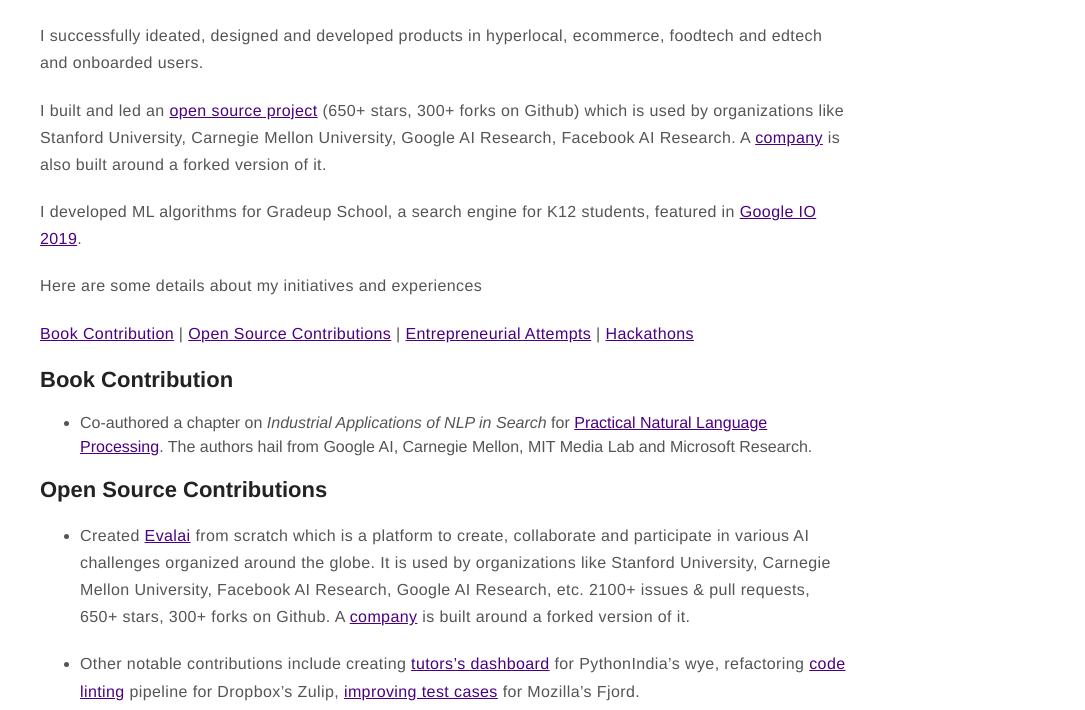
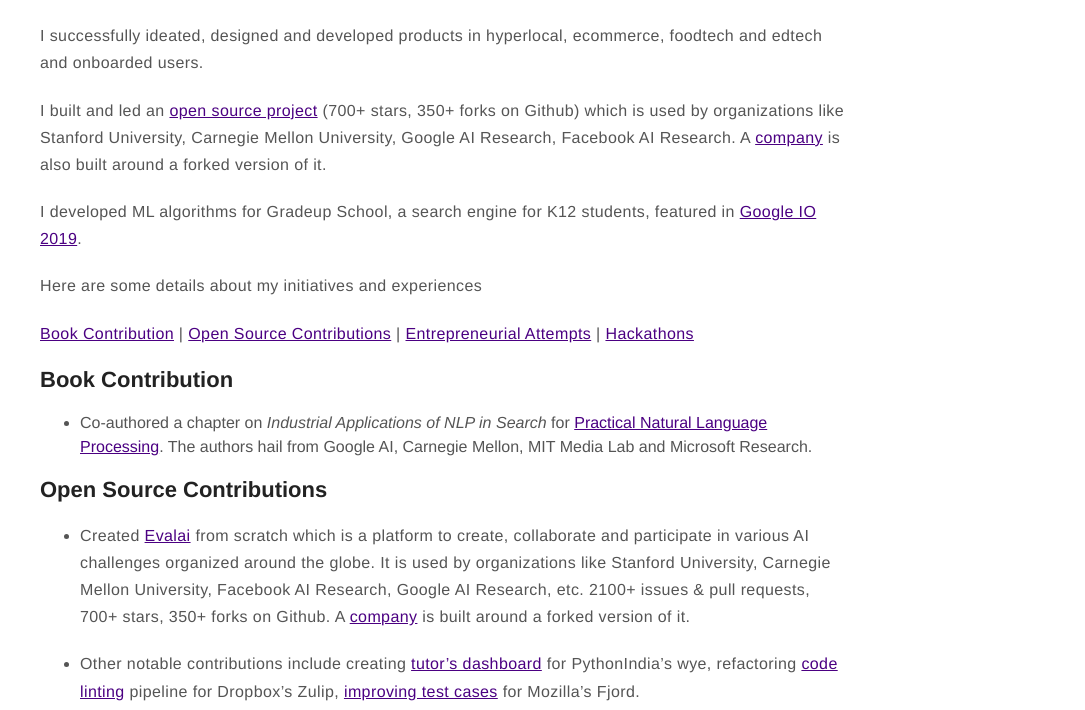
Before and after one commit to taranjeet/taranjeet.github.io, a Jekyll site: the page built from about.md, in a window 1280 px wide and 1400 px high. Shown: the part 687-1397 px from the top of the window, without its empty margins (195-1280 px from the left). Built offline with Jekyll 4.4.1, drawn with Linux system fonts in a browser that asks for light colours.

Commit message:
update stats and fix typo.

```diff
--- a/about.md
+++ b/about.md
@@ -14,7 +14,7 @@ I have worked with large organizations including Paytm, Open edX, Schneider Elec
 
 I successfully ideated, designed and developed products in hyperlocal, ecommerce, foodtech and edtech and onboarded users.
 
-I built and led an [open source project](https://github.com/cloud-cv/evalai) (650+ stars, 300+ forks on Github) which is used by organizations like Stanford University, Carnegie Mellon University, Google AI Research, Facebook AI Research. A [company](https://caliper.ai/) is also built around a forked version of it.
+I built and led an [open source project](https://github.com/cloud-cv/evalai) (700+ stars, 350+ forks on Github) which is used by organizations like Stanford University, Carnegie Mellon University, Google AI Research, Facebook AI Research. A [company](https://caliper.ai/) is also built around a forked version of it.
 
 I developed ML algorithms for Gradeup School, a search engine for K12 students, featured in [Google IO 2019](https://www.asianage.com/technology/in-other-news/090519/google-io-2019-featured-two-indian-companies-for-excellent-use-of-machine-learning.html).
 
@@ -28,9 +28,9 @@ Here are some details about my initiatives and experiences
 
 ## Open Source Contributions
 
-* Created [Evalai](https://evalai.cloudcv.org) from scratch which is a platform to create, collaborate and participate in various AI challenges organized around the globe. It is used by organizations like Stanford University, Carnegie Mellon University, Facebook AI Research, Google AI Research, etc. 2100+ issues & pull requests, 650+ stars, 300+ forks on Github. A [company](https://caliper.ai/) is built around a forked version of it.
+* Created [Evalai](https://evalai.cloudcv.org) from scratch which is a platform to create, collaborate and participate in various AI challenges organized around the globe. It is used by organizations like Stanford University, Carnegie Mellon University, Facebook AI Research, Google AI Research, etc. 2100+ issues & pull requests, 700+ stars, 350+ forks on Github. A [company](https://caliper.ai/) is built around a forked version of it.
 
-* Other notable contributions include creating [tutors's dashboard](https://github.com/pythonindia/wye/commits?author=taranjeet) for PythonIndia's wye, refactoring [code linting](https://github.com/zulip/zulip/commits?author=taranjeet) pipeline for Dropbox's Zulip, [improving test cases](https://github.com/mozilla/fjord/commits?author=taranjeet) for Mozilla’s Fjord.
+* Other notable contributions include creating [tutor's dashboard](https://github.com/pythonindia/wye/commits?author=taranjeet) for PythonIndia's wye, refactoring [code linting](https://github.com/zulip/zulip/commits?author=taranjeet) pipeline for Dropbox's Zulip, [improving test cases](https://github.com/mozilla/fjord/commits?author=taranjeet) for Mozilla’s Fjord.
 
 * Setup open source culture at Paytm and [Gradeup](https://github.com/gradeup/gradeup.github.io/commits?author=taranjeet).
 
```
